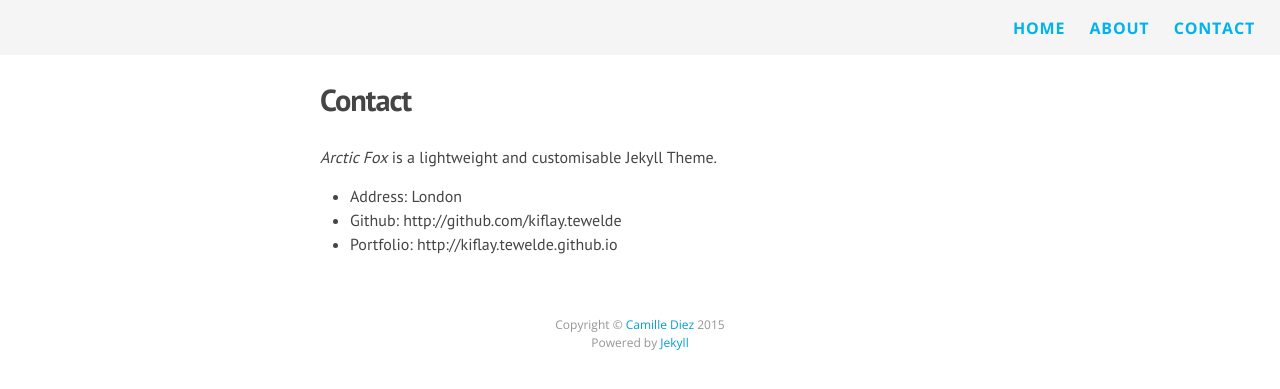
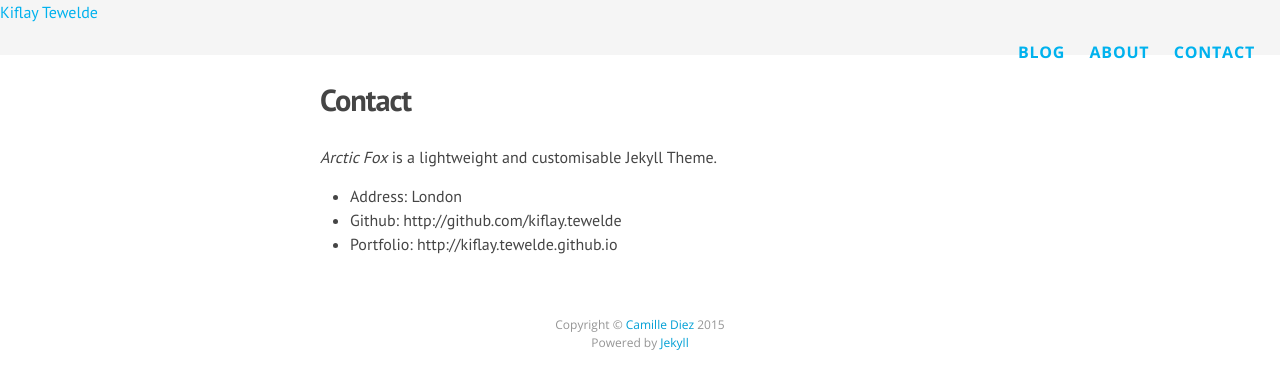
Before and after one commit to kiflay/kiflay.github.io, a Jekyll site: the page built from contact.md, in a window 1280 px wide. Shown: the top 389 px of the page. Built offline with Jekyll 4.4.1, drawn with Linux system fonts in a browser that asks for light colours; nearby versions of some CDN libraries; Markdown is read by kramdown in place of the engine named in the settings.

Commit message:
changeheader

```diff
--- a/_includes/header.html
+++ b/_includes/header.html
@@ -1,4 +1,7 @@
 <div class="site-header">
+  <nav class="site-right">
+    <a class="page-link" href="{{ site.baseurl }}/"> Kiflay Tewelde </a>
+  </nav>
 
     <nav class="site-nav">
       <a href="#" class="menu-icon">
@@ -6,7 +9,7 @@
       </a>
 
       <div class="trigger">
-          <a class="page-link" href="{{ site.baseurl }}/">Home</a>
+          <a class="page-link" href="{{ site.baseurl }}/">Blog</a>
         {% for page in site.pages %}
           {% if page.title %}
           <a class="page-link" href="{{ page.url | prepend: site.baseurl }}">{{ page.title }}</a>
```
